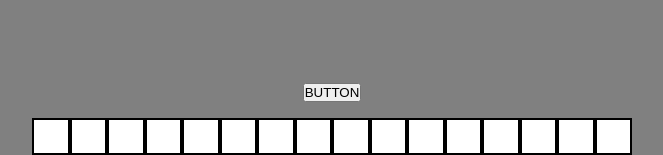
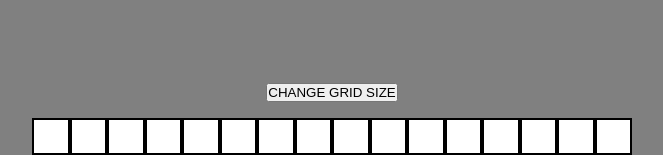
Before and after one commit to RyanNolan1/etch-a-sketch, a plain HTML site: page index.html in a window 1280 px wide. Shown: the top 155 px of the page, without its empty margins (308-971 px from the left). Drawn offline with Linux system fonts and the light colour scheme.

Commit message:
this will change the text on the button to change grid size

```diff
--- a/index.html
+++ b/index.html
@@ -8,7 +8,7 @@
     <title>Etch A Sketch</title>
 </head>
 <body>
-  <button onclick="changeGridSize()">BUTTON</button>
+  <button onclick="changeGridSize()">CHANGE GRID SIZE</button>
     <div id="grid-container">
     </div>
       <script src="./scripts.js"></script>
```
